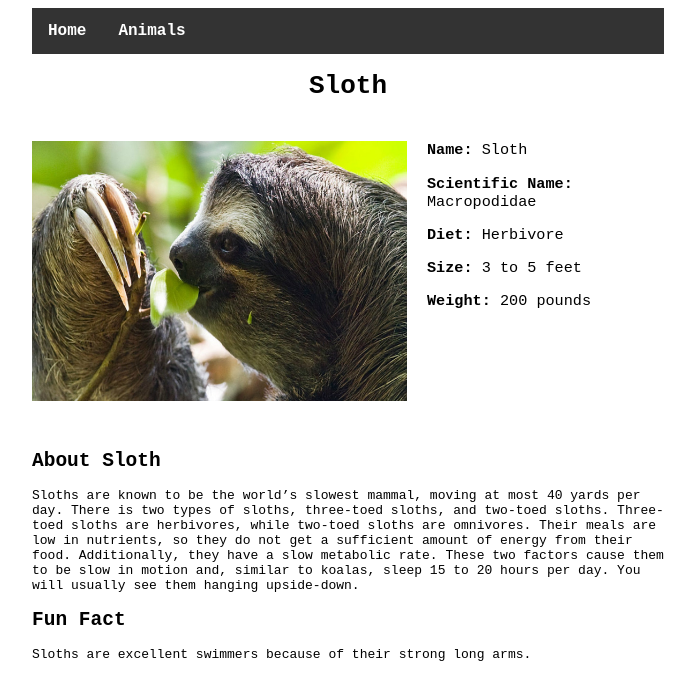
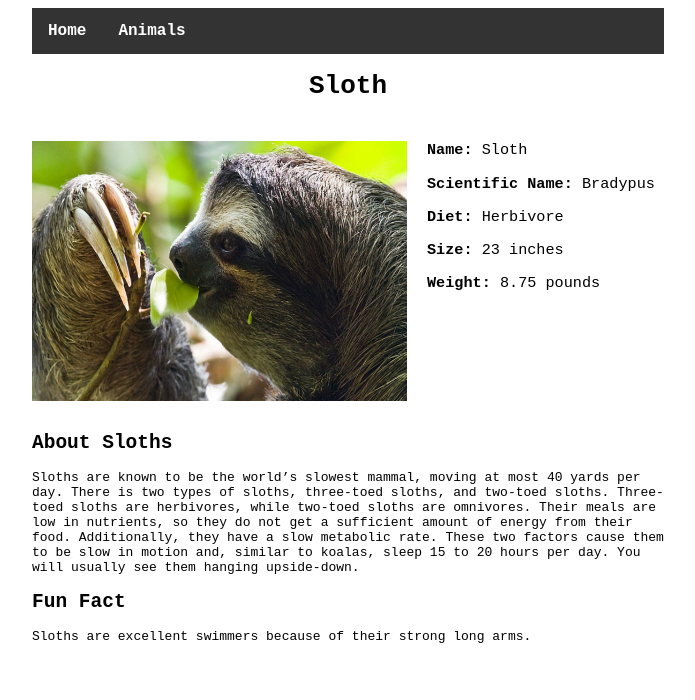
Before and after one commit to lishannon/Zoo, a plain HTML site: page sloths.html in a window 1280 px wide. Shown: the whole page, without its empty margins (292-987 px from the left). Drawn offline with Linux system fonts and the light colour scheme.

Commit message:
Made edits to the paragraph and organized the code to make sure it is easy to read

```diff
--- a/sloths.html
+++ b/sloths.html
@@ -1,4 +1,4 @@
-<!Doctype html>
+<!DOCTYPE html>
 <head>
     <meta name="viewport" content= "width=device-width, initial-scale=1.0">
     <meta charset="UTF-8">
@@ -24,7 +24,6 @@
         </div>
     </div>
 
-    <div id= "wrapper">
     <h1>Sloth</h1>
 
     <div class = "container">
@@ -32,26 +31,25 @@
         <div class = "text ">
 
             <h3>Name: <span class="lightText" >Sloth </span></h3>
-        <h3>Scientific Name: <span class="lightText" > Macropodidae</span> </h3>
-
+            <h3>Scientific Name: <span class="lightText" > Bradypus</span> </h3>
             <h3>Diet: <span class="lightText" >Herbivore</span> </h3>
-
-        <h3>Size: <span class="lightText" >3 to 5 feet</span></h3>
-
-        <h3>Weight: <span class="lightText" >200 pounds</span></h3>
+            <h3>Size: <span class="lightText" >23 inches</span></h3>
+            <h3>Weight: <span class="lightText" >8.75 pounds</span></h3>
 
             <br> <br> <br> <br> <br> <br>
-        <h2>About Sloth  </h2>
 
-
+            <h2>About Sloths</h2>
                 <p id="info">
                     Sloths are known to be the world’s slowest mammal, moving at most 40 yards per day. There is two types of sloths, three-toed sloths, and two-toed sloths. Three-toed sloths are herbivores, while two-toed sloths are omnivores. Their meals are low in nutrients, so they do not get a sufficient amount of energy from their food. Additionally, they have a slow metabolic rate. These two factors cause them to be slow in motion and, similar to koalas, sleep 15 to 20 hours per day. You will usually see them hanging upside-down.
+                </p>
 
-    </p>
             <h2>Fun Fact </h2>
-
                 <p id= "funfact">
                     Sloths are excellent swimmers because of their strong long arms.
                 </p>
+        </div>
+    </div>
+
+
 </body>
 </html>
```
Lines whose indentation alone changed are shown as unchanged.
